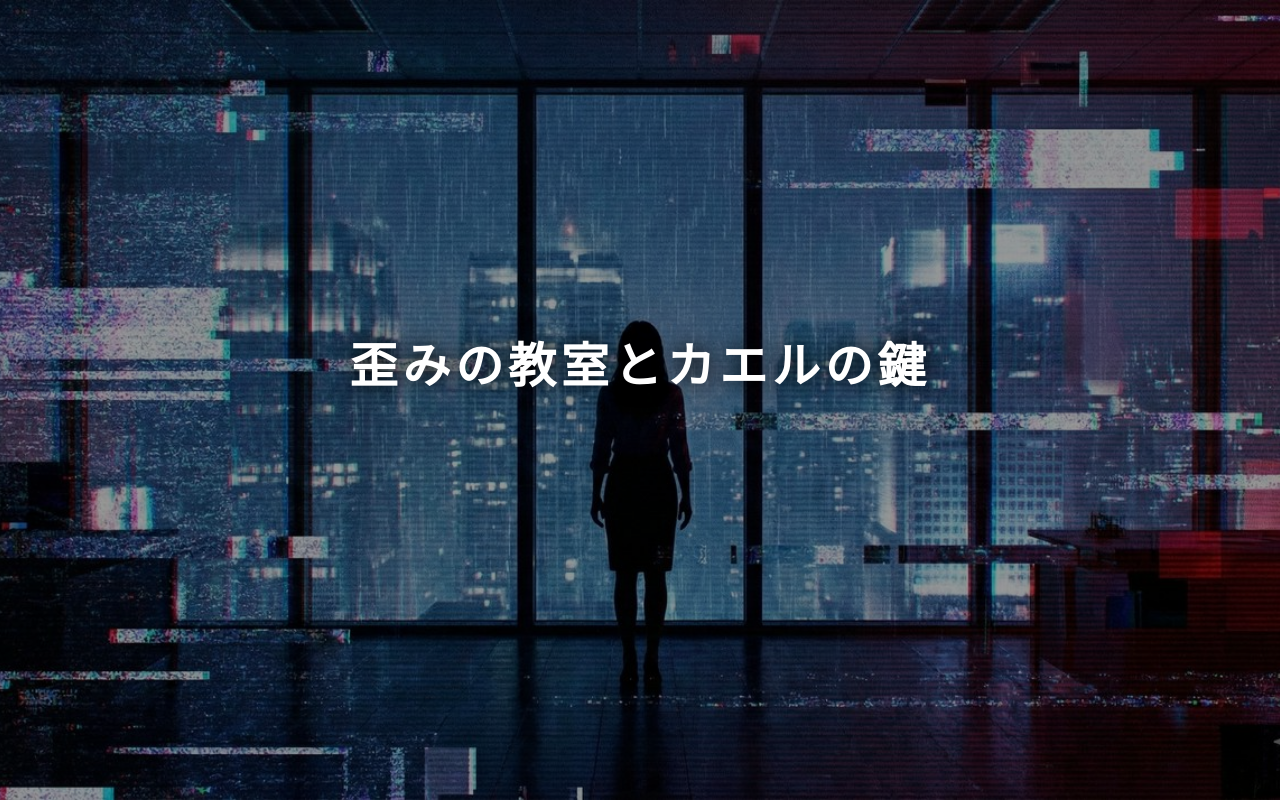
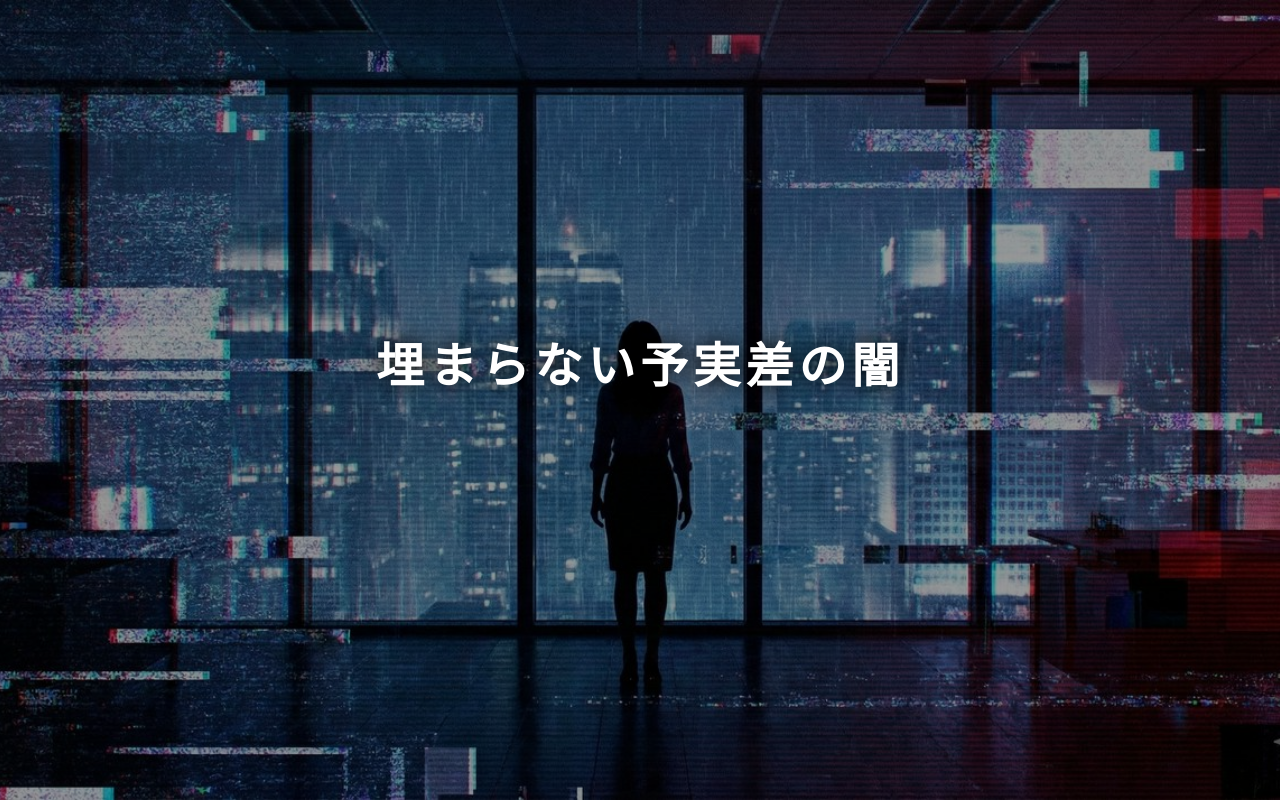
Before and after one commit to isobe0316/UED, a plain HTML site: page index.html in a window 1280 px wide. Drawn offline with Linux system fonts and the light colour scheme.

Commit message:
Add files via upload

```diff
--- a/index.html
+++ b/index.html
@@ -22,7 +22,7 @@
         display: flex;
         justify-content: center;
         min-height: 100vh;
-        overflow: hidden;
+        overflow-x: hidden;
     }
 
     /* === レイヤー構造 === */
@@ -159,7 +159,7 @@
 <div id="start-screen" onclick="initGame()">
     <div id="start-screen-bg"></div>
     <div id="start-text-container">
-        <div id="start-title">歪みの教室とカエルの鍵</div>
+        <div id="start-title">埋まらない予実差の闇</div>
         <div id="click-msg">- Click to Start -</div>
     </div>
 </div>
```
